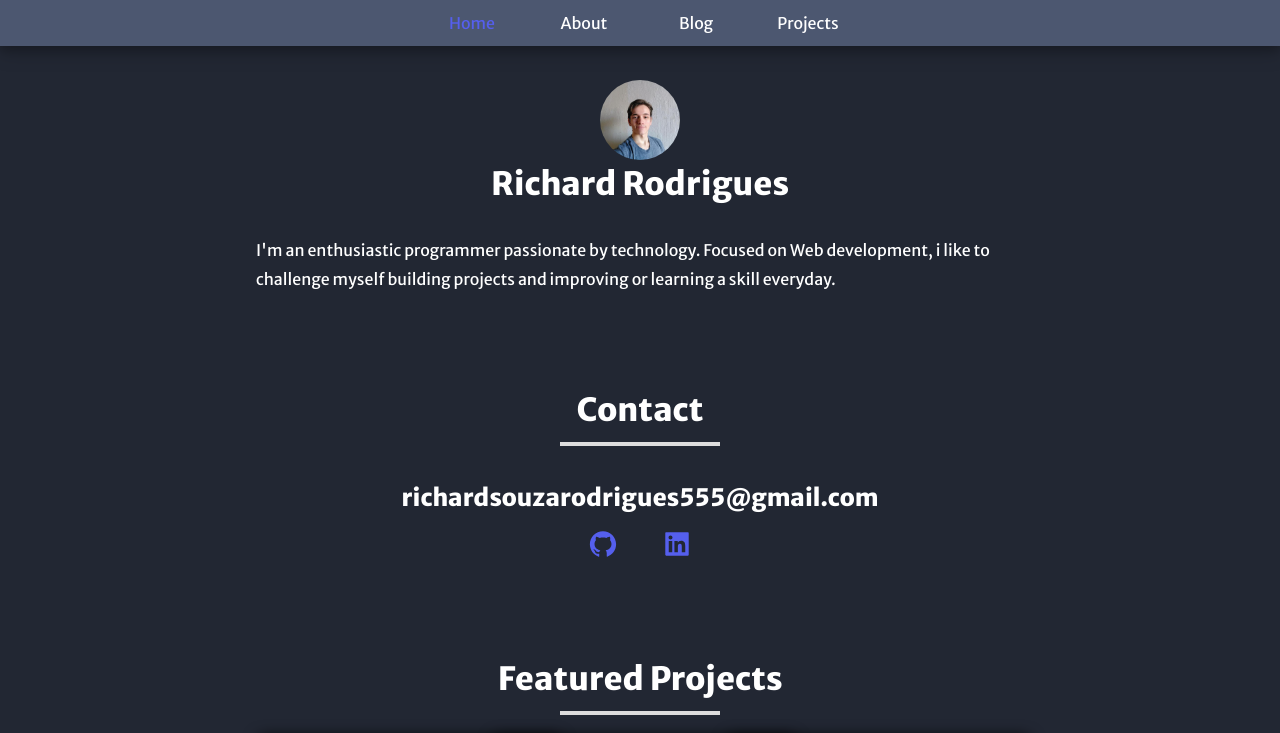
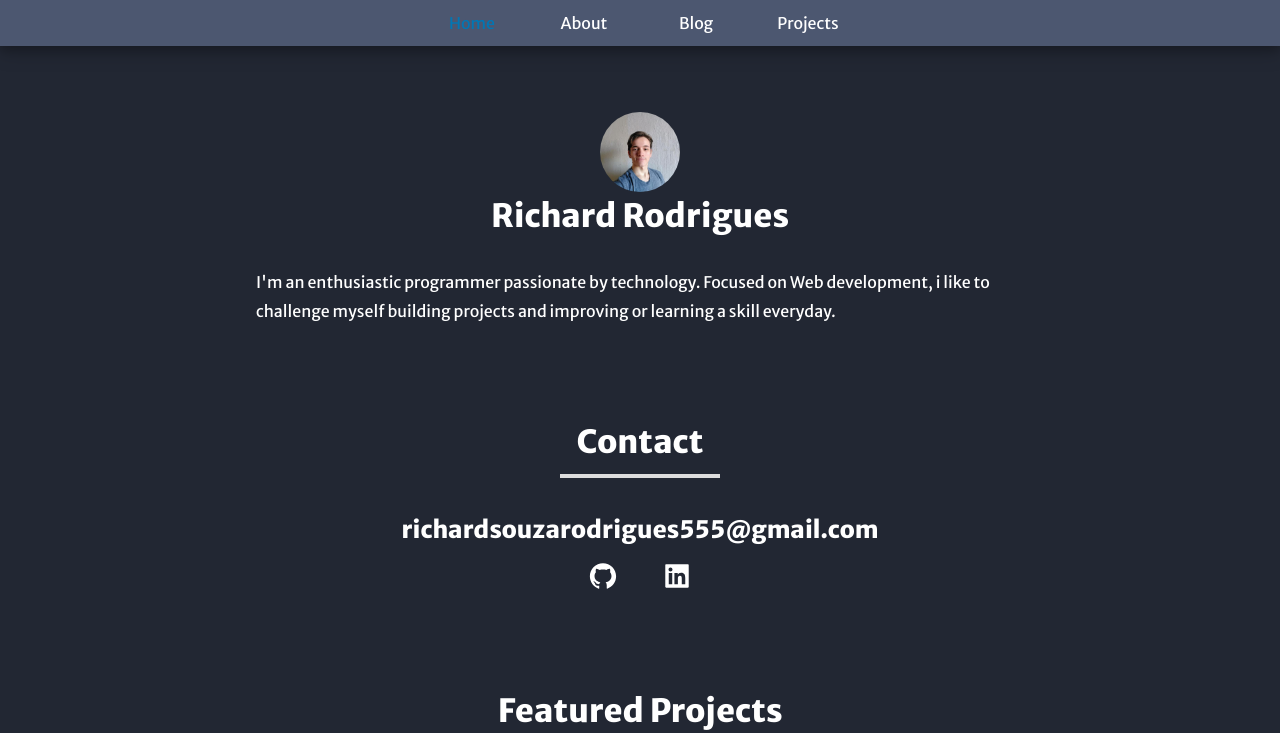
Before and after one commit to Richard-S-Rodrigues/portfolio, a React (Vite) app: page / in a window 1280 px wide. Shown: the top 733 px of the page. Built offline with nearby package versions, Linux system fonts and the light colour scheme; grey boxes are pictures that could not be loaded.

Commit message:
Change colors and fix layout spaces

```diff
--- a/src/components/Header/index.module.css
+++ b/src/components/Header/index.module.css
@@ -1,7 +1,7 @@
 .container header {
   display: block;
   text-align: center;
-  margin-top: 4em;
+  margin-top: 6em;
 }
 
 .container header img {
--- a/src/global.css
+++ b/src/global.css
@@ -5,7 +5,7 @@
 }
 
 :root {
-  --color-blue: #555fed;
+  --color-blue: #0077b5;
 }
 
 html,
--- a/src/pages/Home/index.tsx
+++ b/src/pages/Home/index.tsx
@@ -26,13 +26,13 @@ const Home = () => (
           <h2>richardsouzarodrigues555@gmail.com</h2>
           <div className={styles.socials}>
             <a href="https://github.com/Richard-S-Rodrigues" target="_blank">
-              <AiFillGithub size={30} />{" "}
+              <AiFillGithub size={30} style={{ color: "#fff" }} />{" "}
             </a>
             <a
               href="https://www.linkedin.com/in/richard-s-rodrigues/"
               target="_blank"
             >
-              <AiFillLinkedin size={30} />{" "}
+              <AiFillLinkedin size={30} style={{ color: "#fff" }} />{" "}
             </a>
           </div>
         </section>
```
